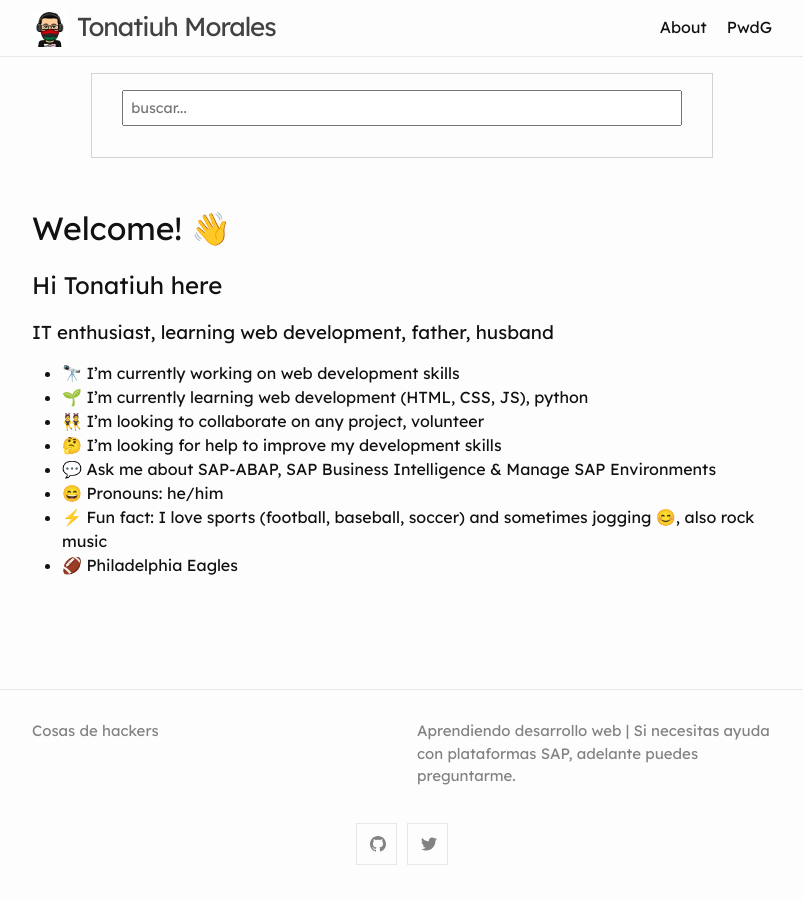
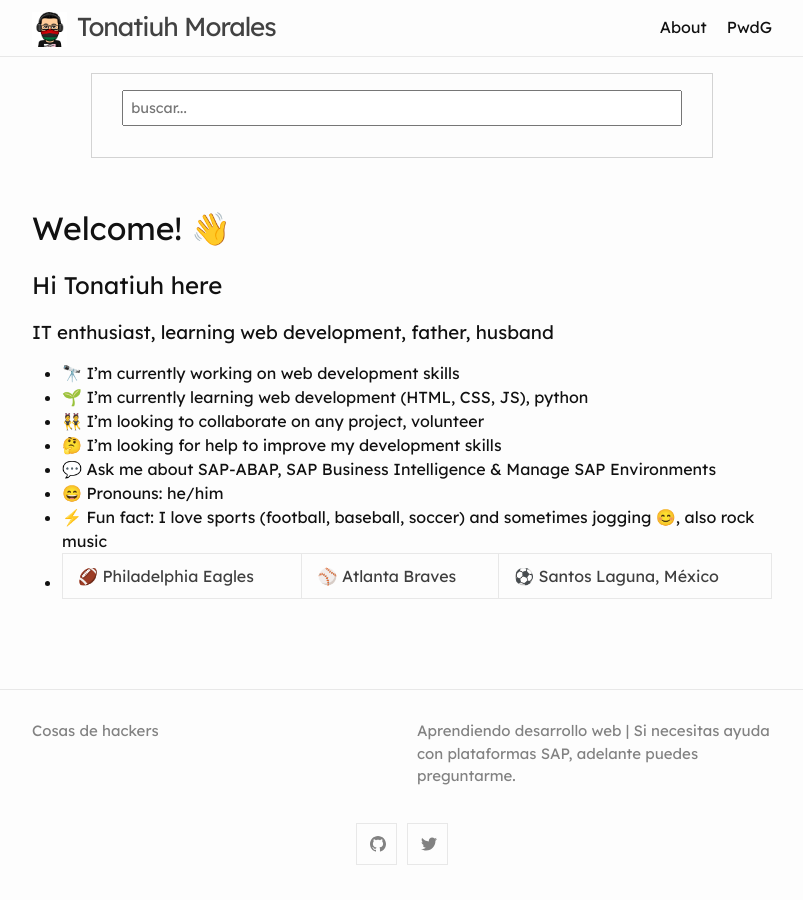
Before and after one commit to blackc0mb/blackc0mb.github.io, a Jekyll site: the page built from about.md, in a window 1280 px wide. Shown: the whole page, without its empty margins (238-1041 px from the left). Built offline with Jekyll 4.4.1, drawn with Linux system fonts in a browser that asks for light colours; comment, search, counter and statistics services are not loaded.

Commit message:
Update about.md
favorites teams added

```diff
--- a/about.md
+++ b/about.md
@@ -14,4 +14,4 @@ title: About
 - 💬 Ask me about SAP-ABAP, SAP Business Intelligence & Manage SAP Environments
 - 😄 Pronouns: he/him
 - ⚡ Fun fact: I love sports (football, baseball, soccer) and sometimes jogging 😊, also rock music
-- 🏈 Philadelphia Eagles
+- 🏈 Philadelphia Eagles | ⚾ Atlanta Braves | ⚽ Santos Laguna, México
```
